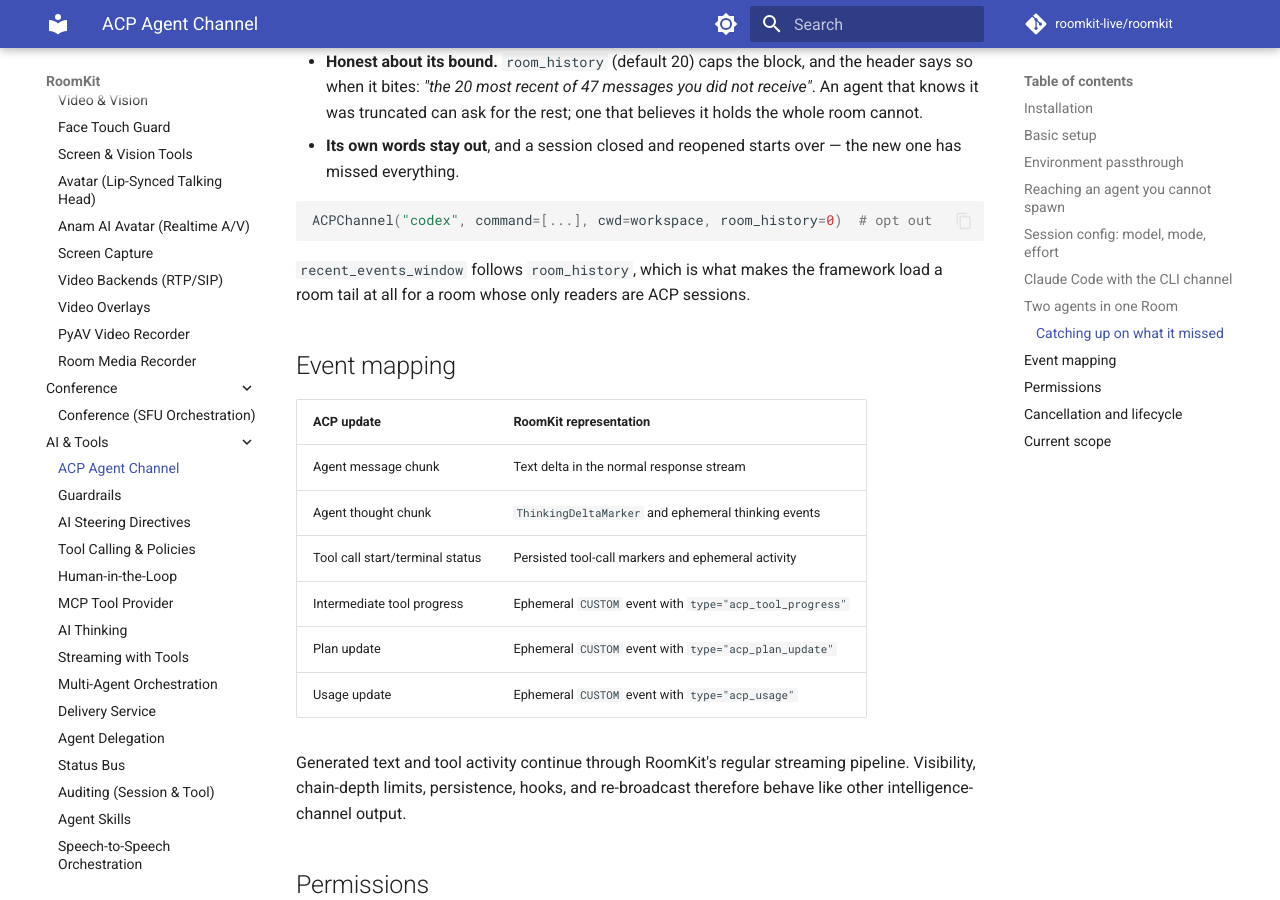
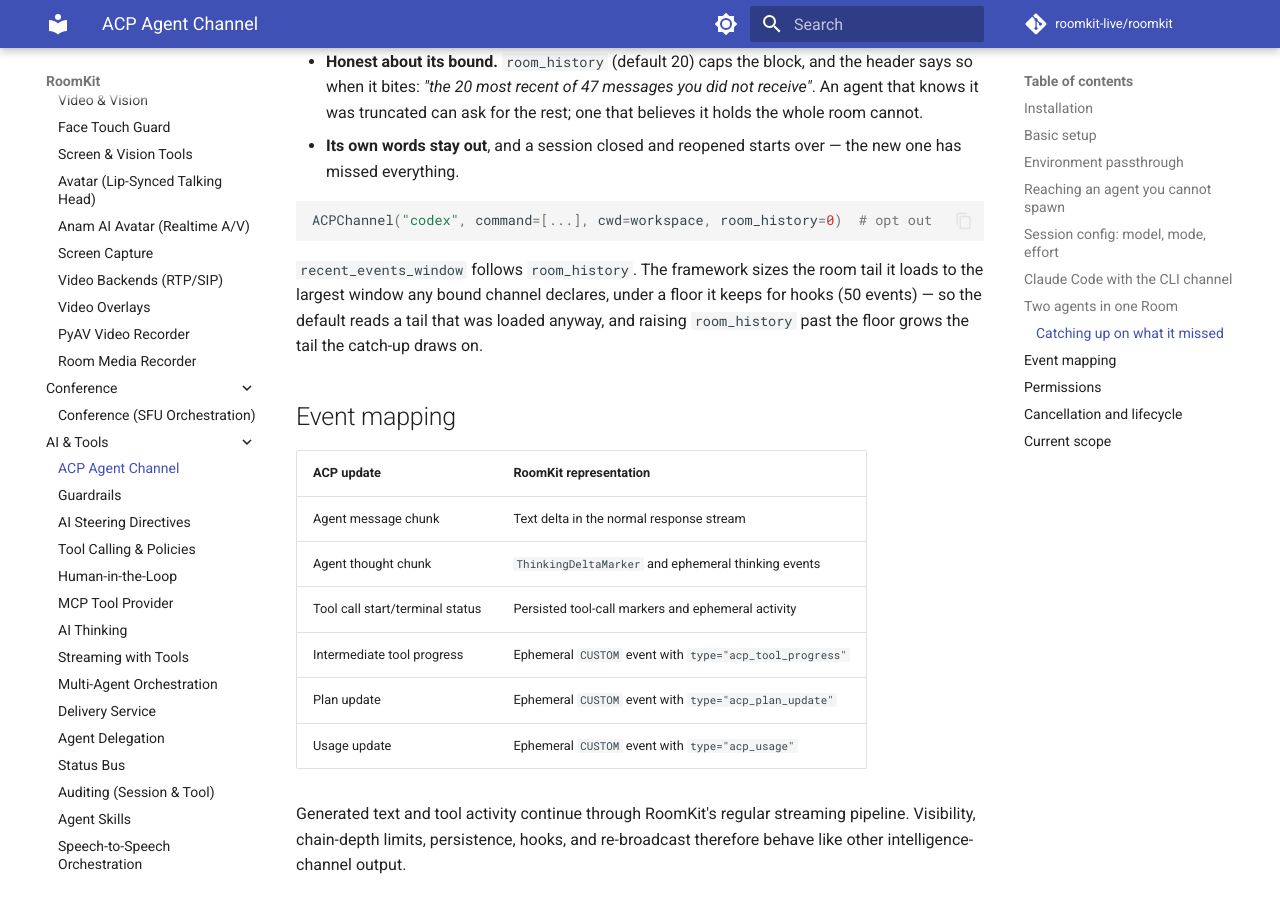
Before and after one commit to roomkit-live/roomkit-docs, an MkDocs documentation site: the page built from docs/guides/acp-channel.md, in a window 1280 px wide and 900 px high, scrolled down 6773 px. Built offline with MkDocs 1.6.1 and Material for MkDocs 9.7.7, drawn with Linux system fonts in a browser that asks for light colours; comment, search, counter and statistics services are not loaded.

Commit message:
docs(acp): the window keeps the tail in step, it does not create it (RMK-102)
REV-1. The guide repeated the library's own wrong claim — that declaring
recent_events_window is what makes the framework load a room tail. The tail is
floored at 50 events for hooks, so the default window reads history that was
loaded anyway; only a room_history above the floor moves it.

````diff
--- a/docs/guides/acp-channel.md
+++ b/docs/guides/acp-channel.md
@@ -352,8 +352,10 @@ what did claude just do?
 ACPChannel("codex", command=[...], cwd=workspace, room_history=0)  # opt out
 ```
 
-`recent_events_window` follows `room_history`, which is what makes the framework
-load a room tail at all for a room whose only readers are ACP sessions.
+`recent_events_window` follows `room_history`. The framework sizes the room tail
+it loads to the largest window any bound channel declares, under a floor it keeps
+for hooks (50 events) — so the default reads a tail that was loaded anyway, and
+raising `room_history` past the floor grows the tail the catch-up draws on.
 
 ## Event mapping
 
````
